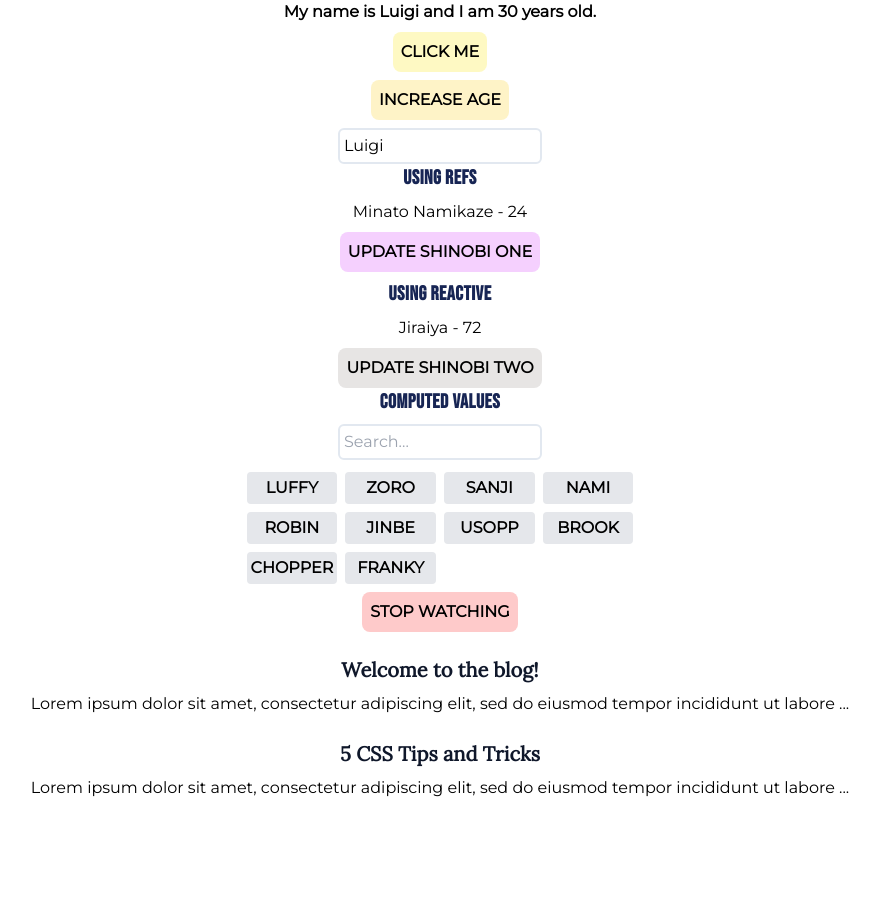
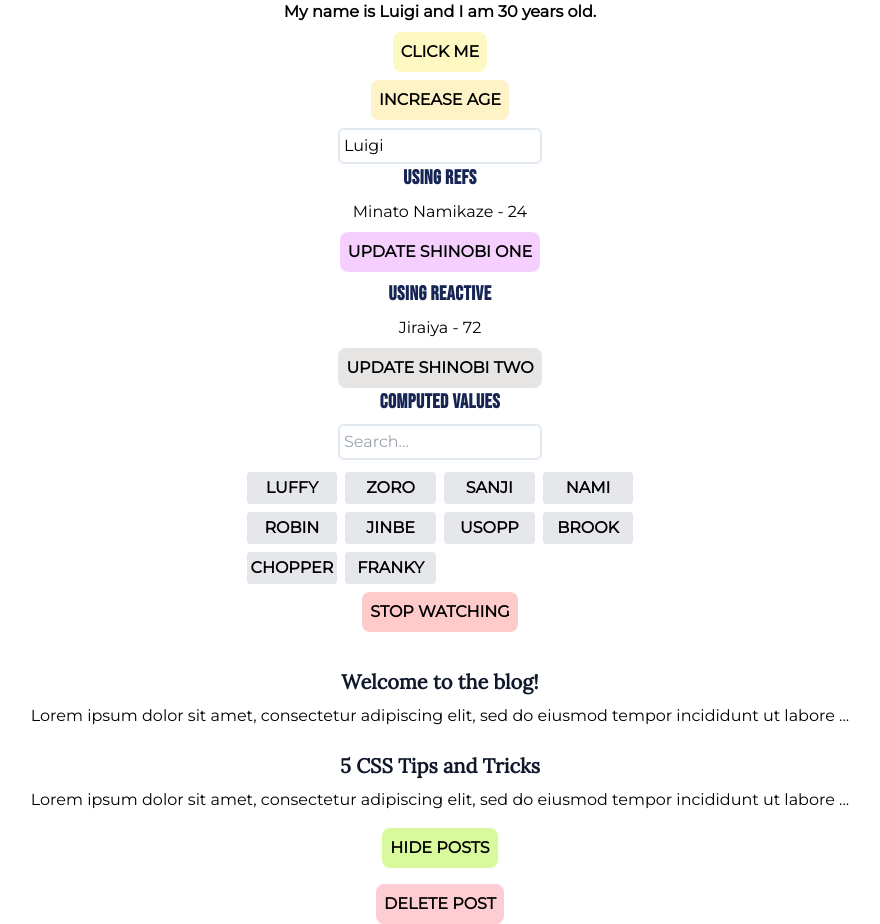
Before and after one commit to IRAKOZEAimeAubin/crispy-rotary-phone, a Vue app: page / in a window 1280 px wide. Shown: the whole page, without its empty margins (200-1080 px from the left). Before the commit the page ends 800 px from the top, so only its background shows below. Built offline with nearby package versions, Linux system fonts and the light colour scheme; data requests are answered from the project's data file.

Commit message:
feat: add fetch data in setup

```diff
--- /dev/null
+++ b/data/db.json
@@ -0,0 +1,16 @@
+{
+  "posts": [
+    {
+      "id": 1,
+      "title": "Welcome to the blog!",
+      "body": "Lorem ipsum dolor sit amet, consectetur adipiscing elit, sed do eiusmod tempor incididunt ut labore et dolore magna aliqua. Justo donec enim diam vulputate ut pharetra. Augue lacus viverra vitae congue eu consequat ac. Nulla facilisi nullam vehicula ipsum a arcu cursus vitae. Ipsum suspendisse ultrices gravida dictum fusce ut placerat orci nulla.",
+      "tags": ["webdev", "coding", "news"]
+    },
+    {
+      "id": 2,
+      "title": "5 CSS Tips and Tricks",
+      "body": "Lorem ipsum dolor sit amet, consectetur adipiscing elit, sed do eiusmod tempor incididunt ut labore et dolore magna aliqua. Turpis massa tincidunt dui ut ornare lectus sit amet. Curabitur gravida arcu ac tortor dignissim convallis aenean et. Ac turpis egestas maecenas pharetra convallis. Faucibus scelerisque eleifend donec pretium vulputate sapien.",
+      "tags": ["css", "coding", "webdev"]
+    }
+  ]
+}
--- a/package.json
+++ b/package.json
@@ -9,6 +9,7 @@
     "preview": "vite preview"
   },
   "dependencies": {
+    "json-server": "^0.17.3",
     "vue": "^3.2.47"
   },
   "devDependencies": {
--- a/src/components/Home.vue
+++ b/src/components/Home.vue
@@ -21,8 +21,14 @@
     </div>
     <button class="bg-red-200 font-bold p-2 rounded-lg uppercase" @click=" stopWatching ">Stop Watching</button>
   </div>
-  <div>
-    <Posts :posts="posts"/>
+  <div class="mt-3">
+    <div v-if="err">{{ err }}</div>
+    <div v-if="posts.length" class="flex flex-col items-center justify-center">
+      <Posts v-if="showPosts" :posts="posts"/>
+      <button class="bg-lime-200 font-bold p-2 rounded-lg uppercase mt-4" @click="showPosts = !showPosts">{{ showPosts ? "Hide Posts" : "Show Posts" }}</button>
+      <button class="bg-rose-200 font-bold p-2 rounded-lg uppercase mt-4" @click="posts.pop()">Delete Post</button>
+    </div>
+    <div v-else class="text-center font-bold">Loading...</div>
   </div>
 </template>
 
@@ -95,10 +101,24 @@ export default {
     }
 
     // using props
-    const posts = ref( [
-      { id: 1, title: "Welcome to the blog!", body: "Lorem ipsum dolor sit amet, consectetur adipiscing elit, sed do eiusmod tempor incididunt ut labore et dolore magna aliqua. Justo donec enim diam vulputate ut pharetra. Augue lacus viverra vitae congue eu consequat ac. Nulla facilisi nullam vehicula ipsum a arcu cursus vitae. Ipsum suspendisse ultrices gravida dictum fusce ut placerat orci nulla." },
-      { id: 2, title: "5 CSS Tips and Tricks", body: "Lorem ipsum dolor sit amet, consectetur adipiscing elit, sed do eiusmod tempor incididunt ut labore et dolore magna aliqua. Turpis massa tincidunt dui ut ornare lectus sit amet. Curabitur gravida arcu ac tortor dignissim convallis aenean et. Ac turpis egestas maecenas pharetra convallis. Faucibus scelerisque eleifend donec pretium vulputate sapien." }
-    ] )
+    const posts = ref( [] )
+
+    // lifecycle hooks
+    const showPosts = ref( true )
+
+    // fetching data
+    const err = ref( null )
+    const load = async () => {
+      try {
+        let data = await fetch( "http://localhost:3000/posts" )
+        if ( !data.ok ) throw Error( "Data not available." )
+        posts.value = await data.json()
+      } catch (error) {
+        err.value = error.message
+      }
+    }
+
+    load()
 
     return {
       name,
@@ -113,7 +133,9 @@ export default {
       search,
       matchingNames,
       stopWatching,
-      posts
+      posts,
+      showPosts,
+      err
     }
   }
 }
--- a/src/components/Posts.vue
+++ b/src/components/Posts.vue
@@ -5,11 +5,23 @@
 </template>
 
 <script>
+import { onMounted, onUnmounted, onUpdated } from 'vue';
 import SinglePost from './SinglePost.vue';
 
 export default {
     name: "Posts",
     components: { SinglePost },
-    props: [ "posts" ]
+    props: [ "posts" ],
+    setup ( props ) {
+        onMounted( () => {
+            console.log( "component mounted" )
+        } )
+        onUnmounted( () => {
+            console.log( "component unmounted" )
+        } )
+        onUpdated( () => {
+            console.log( "component updated" )
+        } )
+    }
 };
 </script>
```
Also changed, not shown: 1 other file (tests, documents, lock files or other folders).
